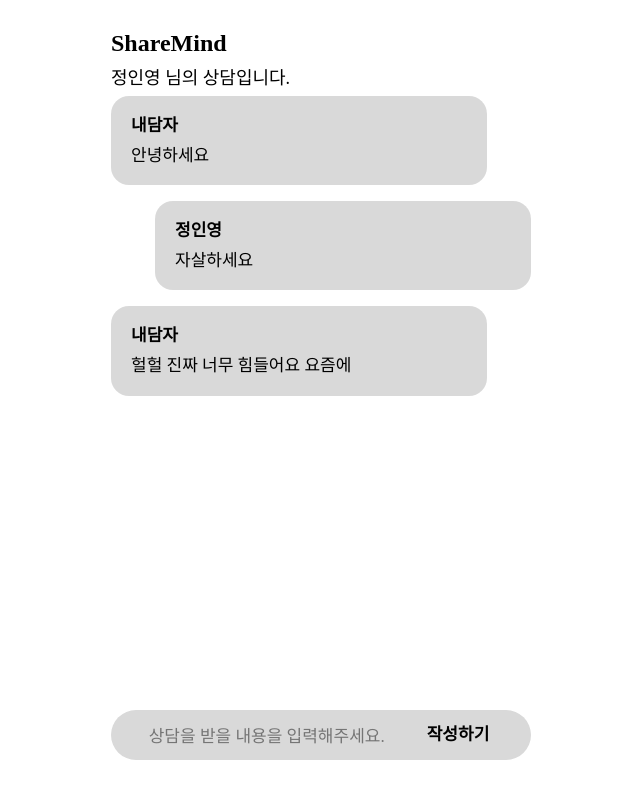
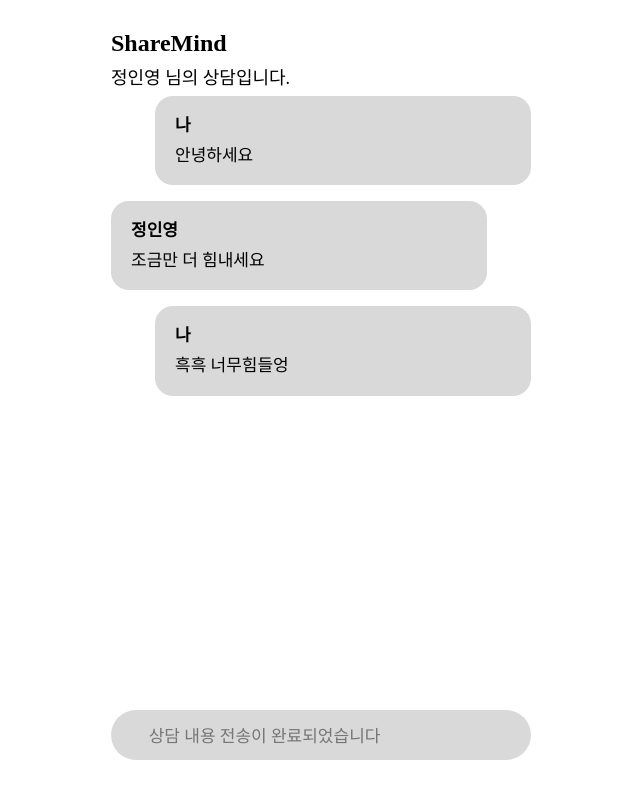
Before and after one commit to rmdnps10/sharemind-client, a React (Create React App) app: page /chat in a window 1280 px wide. Shown: the whole page, without its empty margins (319-959 px from the left). Built offline with nearby package versions, Linux system fonts and the light colour scheme.

Commit message:
Feat: 채팅 페이지 백엔드 연결 준비 완료 #2

```diff
--- a/src/pages/ChatRoomPage.tsx
+++ b/src/pages/ChatRoomPage.tsx
@@ -16,9 +16,7 @@ const ChatRoomPage = () => {
   // 경고 모달창 띄울지
   const [isCaution, setIsCaution] = useState<boolean>();
   // 인트로 띄울지
-  const [isVisibleIntro, setIsVisibleIntro] = useState<boolean>(
-    true,
-  );
+  const [isVisibleIntro, setIsVisibleIntro] = useState<boolean>(true);
   // input 활성화 여부
   const [isActiveInput, setIsActiveInput] = useState<boolean>();
   // 고객, 상담자의 메시지 상태
@@ -35,10 +33,10 @@ const ChatRoomPage = () => {
   useEffect(() => {
     // 백엔드 연결시 axios.get 추가
     setName('정인영');
-    setIsCustomer(false);
+    setIsCustomer(true);
     setMessages({
-      customer: ['안녕하세요', '헐헐 진짜 너무 힘들어요 요즘에'],
-      counselor: ['자살하세요'],
+      customer: ['안녕하세요', "흑흑 너무힘들엉"],
+      counselor: ['조금만 더 힘내세요'],
     });
     setIsVisibleIntro(false);
     if (isCustomer) {
@@ -78,7 +76,7 @@ const ChatRoomPage = () => {
           setMessages={setMessages}
           setIsActiveInput={setIsActiveInput}
           setIsVisibleIntro={setIsVisibleIntro}
-          isCustomer = {isCustomer}
+          isCustomer={isCustomer}
         />
       ) : (
         ''
```
